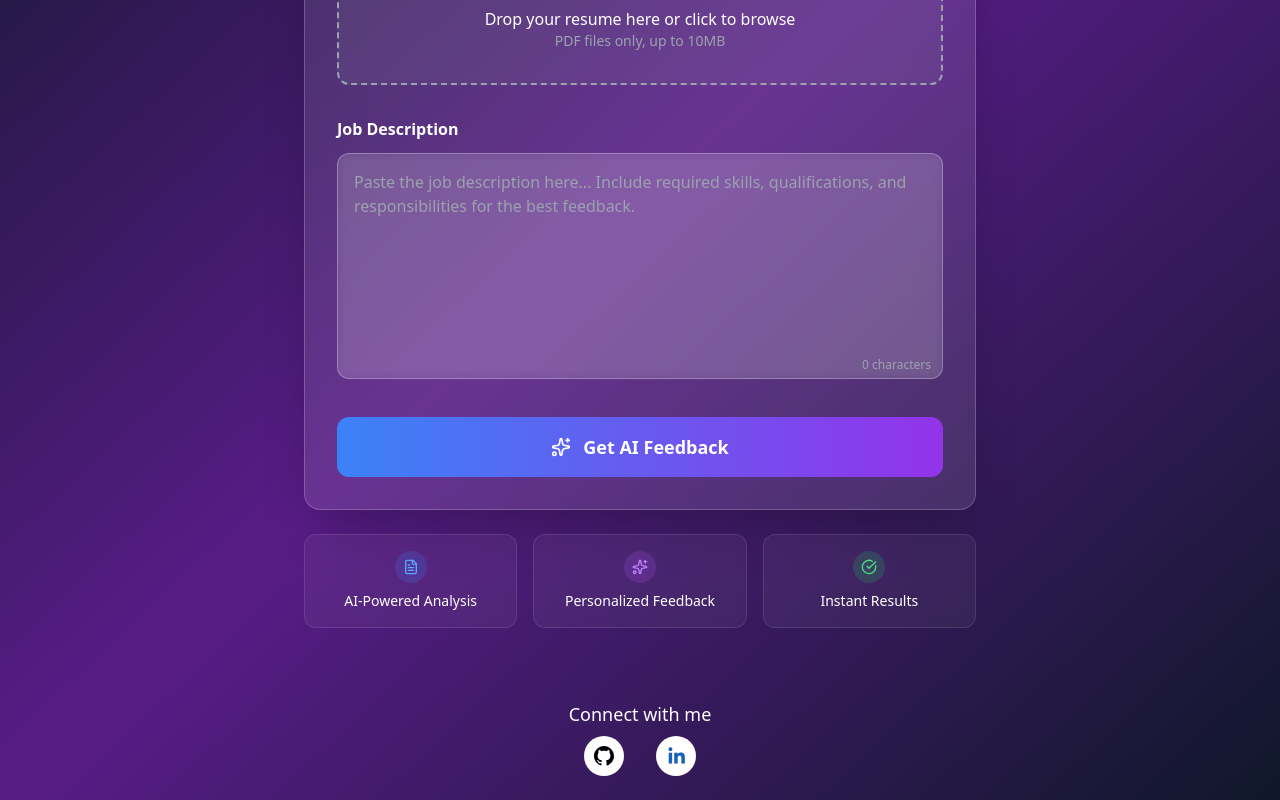
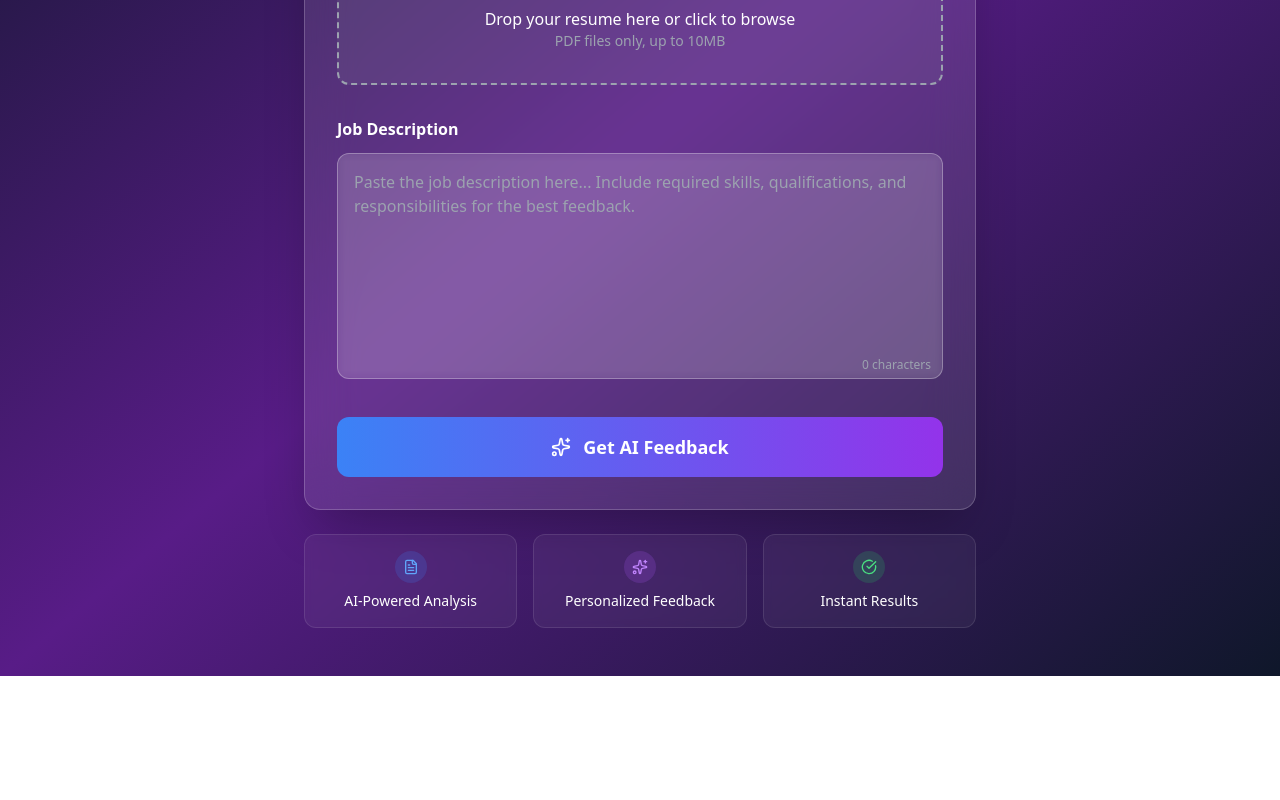
Before and after one commit to BenjaminCMorka/AI-Resume-Optimizer, a React (Create React App) app in the folder frontend/: page / in a window 1280 px wide. Shown: the part 392-1192 px from the top of the page. After the commit the page ends 1068 px from the top, so only its background shows below. Built offline with nearby package versions, Linux system fonts and the light colour scheme.

Commit message:
Update App.js

```diff
--- a/frontend/src/App.js
+++ b/frontend/src/App.js
@@ -37,27 +37,7 @@ const App = () => {
       <ResumeUpload onSubmit={handleSubmit} />
       <FeedbackDisplay feedback={feedback} loading={loading} />
 
-      <footer className="text-white py-6 text-center">
-        <p className="text-lg mb-2">Connect with me</p>
-        <div className="space-x-8">
-          <SocialIcon
-            url="https://github.com/BenjaminCMorka"
-            target="_blank"
-            rel="noopener noreferrer"
-            bgColor="#ffffff"
-            fgColor="#000000"
-            style={{ height: 40, width: 40 }}
-          />
-          <SocialIcon
-            url="https://linkedin.com/in/benjamin-morka"
-            target="_blank"
-            rel="noopener noreferrer"
-            bgColor="#ffffff"
-            fgColor="#0A66C2"
-            style={{ height: 40, width: 40 }}
-          />
-        </div>
-      </footer>
+
 
 
     </div>
```
